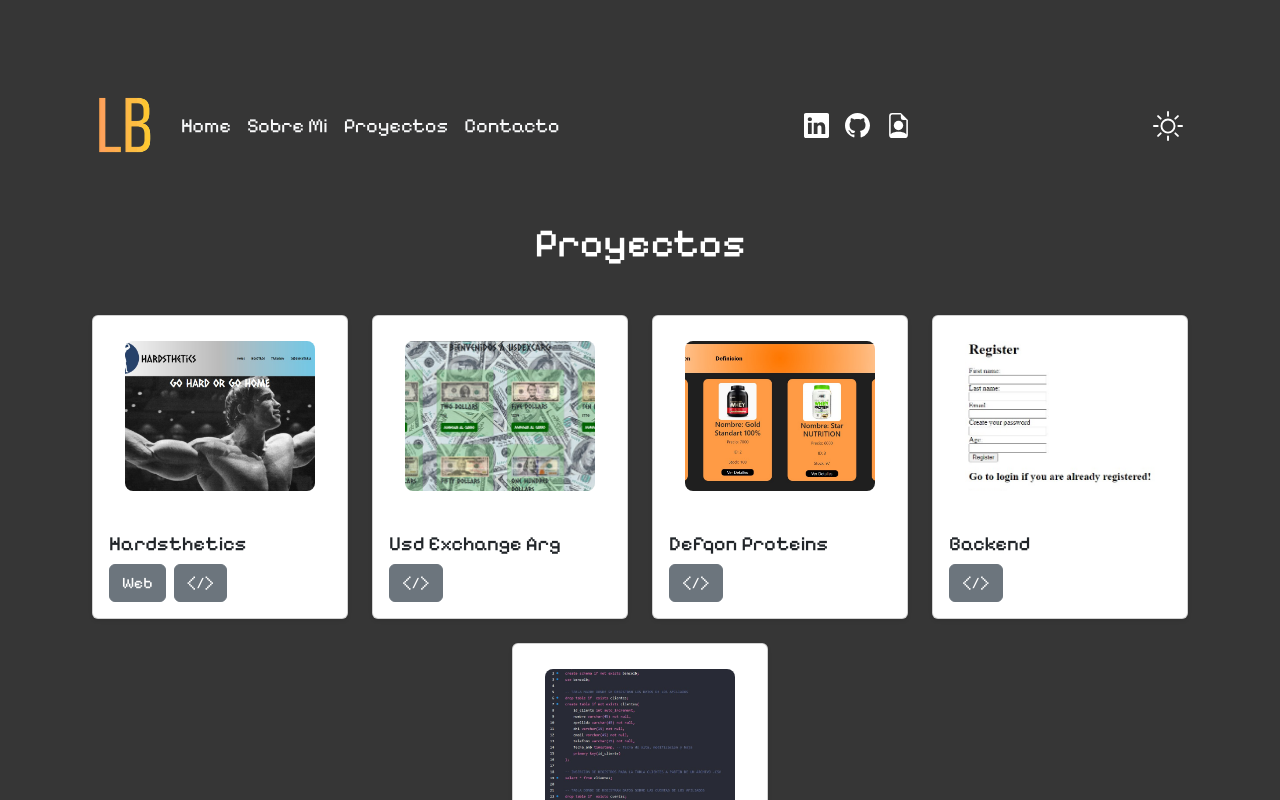
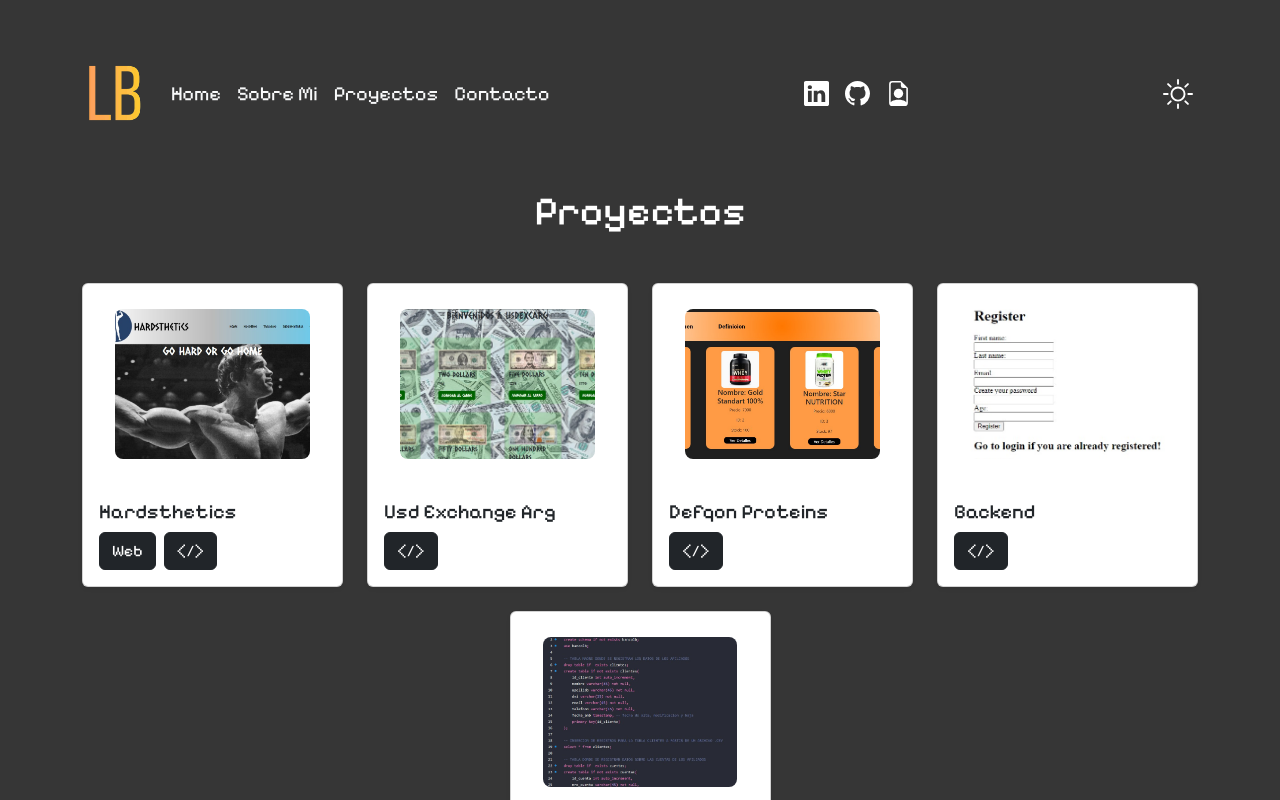
Before and after one commit to lucasberardi95/Portfolio, a React (Vite) app in the folder frontend/: page /Proyectos in a window 1280 px wide. Shown: the top 800 px of the page. Built offline with nearby package versions, Linux system fonts and the light colour scheme.

Commit message:
Style fixes

```diff
--- a/frontend/src/components/AboutMe/AboutMe.jsx
+++ b/frontend/src/components/AboutMe/AboutMe.jsx
@@ -1,7 +1,7 @@
 import Container from "react-bootstrap/Container";
 import Row from "react-bootstrap/Row";
 import Col from "react-bootstrap/Col";
-
+import "./AboutMe.css";
 const AboutMe = () => {
     const conocimientos = [
         { src: "/img/excel.png", alt: "EXCEL" },
@@ -51,22 +51,24 @@ const AboutMe = () => {
                         de utilidad para quien me brinde la oportunidad.
                     </p>
                 </Col>
-                <Col md={5} className="text-center">
+                <Col md={5} className="text-center mx-auto">
                     <img
-                        src='/img/foto-perfil.png'
+                        src="/img/foto-perfil.png"
                         alt="foto"
-                        style={{ width: "350px" }}
+                        style={{ width: "100%", height: "auto" }}
                     />
                 </Col>
             </Row>
+            <Row className="text-center mt-5 mb-5">
+                <Col>
+                    <h2>Conocimientos:</h2>
+                </Col>
+            </Row>
             <Row>
-                <div>
-                    <h2 className="text-center m-5">Conocimientos:</h2>
-                </div>
                 {conocimientos.map((conocimiento, index) => (
                     <Col
                         key={index}
-                        xs={6}
+                        xs={4}
                         sm={3}
                         md={2}
                         lg={1}
--- a/frontend/src/components/Contact/Contact.jsx
+++ b/frontend/src/components/Contact/Contact.jsx
@@ -77,7 +77,7 @@ const Contact = () => {
                     </Form.Group>
                 </Row>
                 <div className="text-center">
-                    <Button variant="primary" type="submit">
+                    <Button variant="dark" type="submit">
                         Enviar
                     </Button>
                 </div>
--- a/frontend/src/components/Projects/Projects.jsx
+++ b/frontend/src/components/Projects/Projects.jsx
@@ -83,7 +83,7 @@ const Projects = () => {
                                                 target="_blank"
                                                 rel="noopener noreferrer"
                                                 className="me-2"
-                                                variant="secondary"
+                                                variant="dark"
                                             >
                                                 Web
                                             </Button>
@@ -92,7 +92,7 @@ const Projects = () => {
                                             href={project.codeUrl}
                                             target="_blank"
                                             rel="noopener noreferrer"
-                                            variant="secondary"
+                                            variant="dark"
                                         >
                                             {"</>"}
                                         </Button>
--- a/frontend/src/index.css
+++ b/frontend/src/index.css
@@ -1,4 +1,4 @@
 body {
-  margin: 5rem;
+  margin: 3rem;
   font-family: "Pixelify Sans", sans-serif;
 }
```
